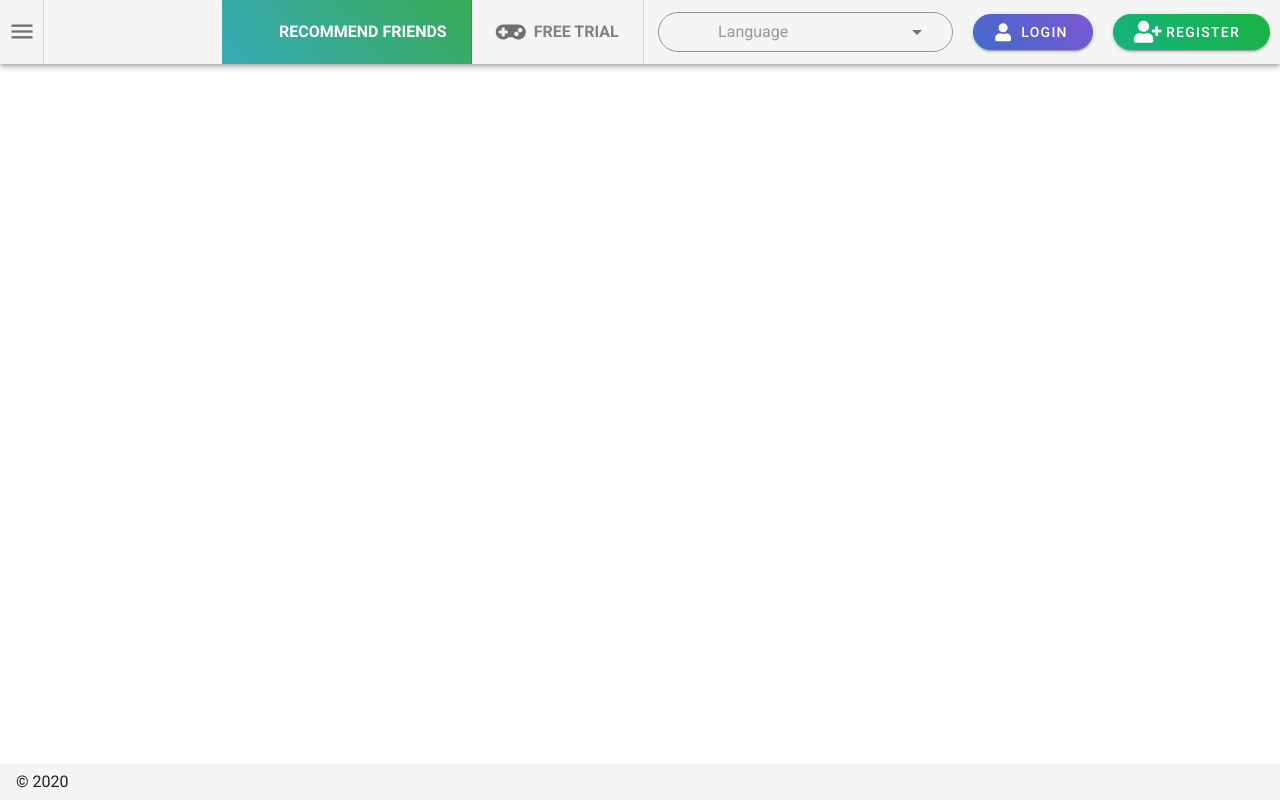
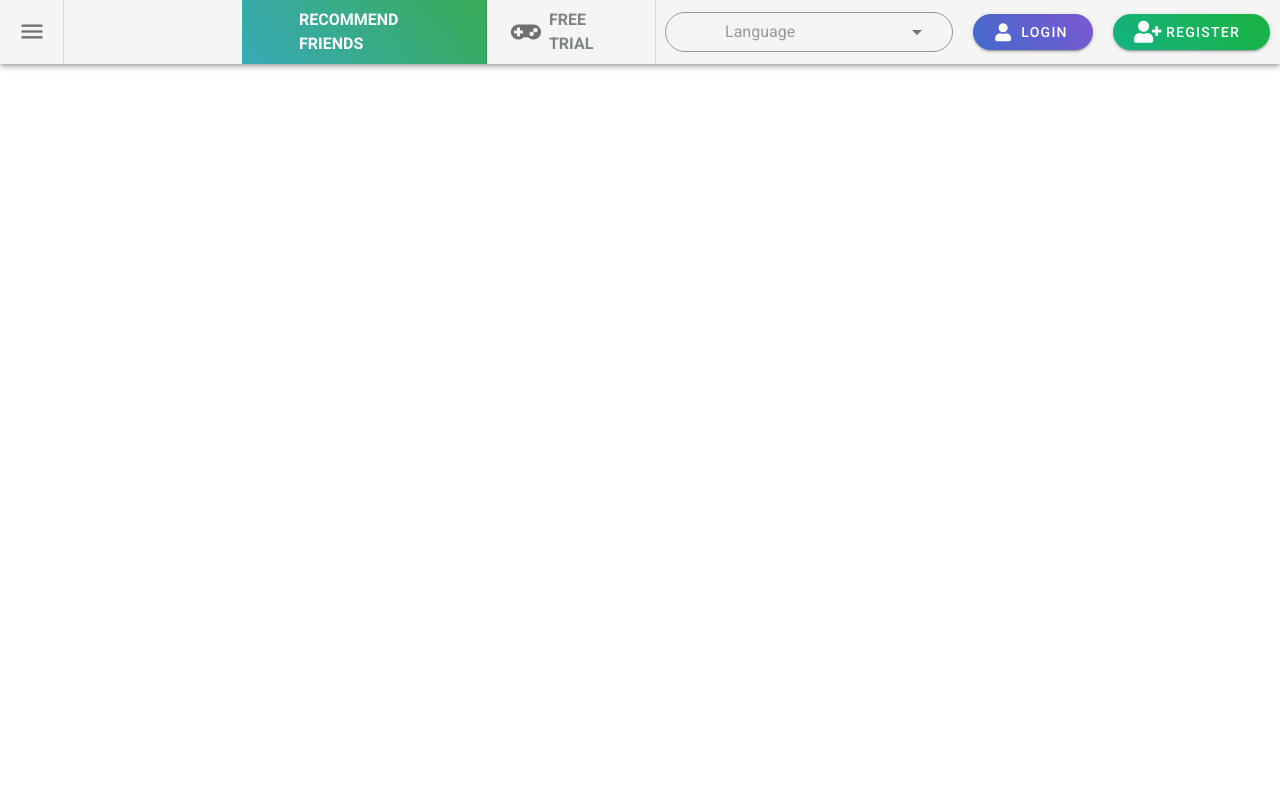
Before and after one commit to mankarsandesh/whitelabel, a Nuxt app: page / in a window 1280 px wide. Built offline with nearby package versions, Linux system fonts and the light colour scheme.

Commit message:
basic fix

```diff
--- a/layouts/default.vue
+++ b/layouts/default.vue
@@ -2,7 +2,7 @@
   <v-app>
     <v-app-bar clipped-left fixed app>
       <div class="tnk-app-bar">
-        <div>
+        <div class="tnk-app-bar-item">
           <v-btn large icon @click.stop="rightDrawer = !rightDrawer">
             <v-icon>mdi-menu</v-icon>
           </v-btn>
@@ -86,9 +86,6 @@
         </v-list-item>
       </v-list>
     </v-navigation-drawer>
-    <v-footer :fixed="fixed" app>
-      <span>&copy; {{ new Date().getFullYear() }}</span>
-    </v-footer>
   </v-app>
 </template>
 
@@ -97,11 +94,6 @@ export default {
   data() {
     return {
       languages: ["English", "Chinese", "Thai", "Lao"],
-      clipped: false,
-      drawer: false,
-      fixed: false,
-      miniVariant: false,
-      right: true,
       rightDrawer: false
     };
   }
@@ -127,6 +119,9 @@ export default {
   align-items: center;
   cursor: pointer;
 }
+.tnk-app-bar-item:first-child {
+  padding: 0 10px;
+}
 .tnk-app-bar-item-active {
   background: linear-gradient(50deg, #38aab8 0%, #38ab55 100%);
   color: #fff;
```
